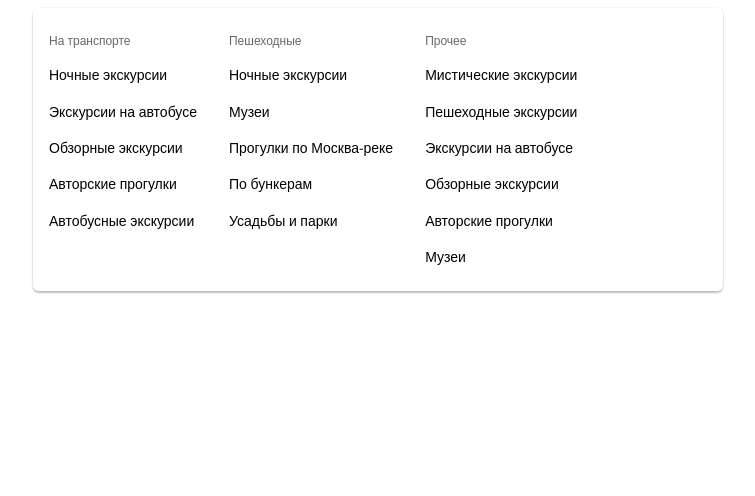
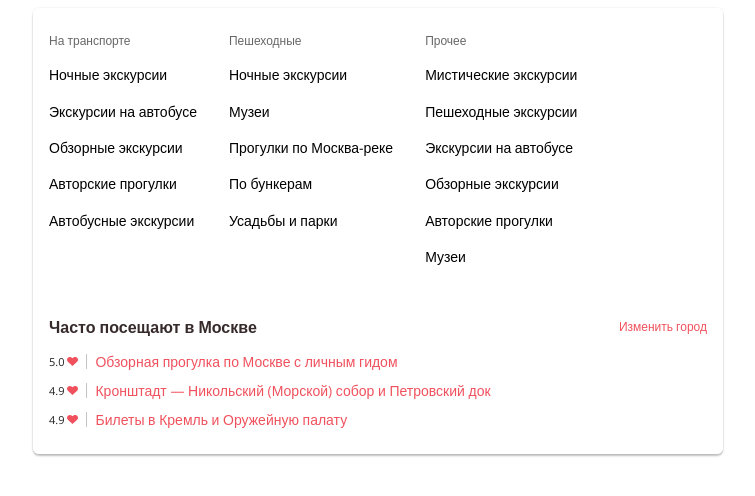
Before and after one commit to eleskin/uneed-guide-react-frontend, a Next.js app: page / in a window 1280 px wide. Shown: the top 496 px of the page, without its empty margins (262-1017 px from the left). Built offline with nearby package versions, Linux system fonts and the light colour scheme.

Commit message:
feature: Add Menu links

```diff
--- a/components/Menu/Menu.js
+++ b/components/Menu/Menu.js
@@ -1,3 +1,4 @@
+import Link from 'next/link';
 import {createRef} from 'react';
 import {useOutsideClickHandler} from '../../utils/hooks';
 import Button from '../Button/Button';
@@ -31,6 +32,38 @@ const Menu = ({isActiveMenu, setIsActiveMenu, ...props}) => {
 				</span>
 			</div>
 			<Navigation/>
+			<footer className={styles.Menu__footer}>
+				<div className={styles.Menu__title}>
+					<h4>Часто посещают в Москве</h4>
+					<Link href="#"><a>Изменить город</a></Link>
+				</div>
+				<ul className={styles.Menu__places}>
+					<li>
+						<Link href="#">
+							<a>
+								<i>5.0 <Image src="/assets/images/navigation/navigation-heart.svg" width={11} height={9} alt=""/></i>
+								<span>Обзорная прогулка по Москве с личным гидом</span>
+							</a>
+						</Link>
+					</li>
+					<li>
+						<Link href="#">
+							<a>
+								<i>4.9 <Image src="/assets/images/navigation/navigation-heart.svg" width={11} height={9} alt=""/></i>
+								<span>Кронштадт — Никольский (Морской) собор и Петровский док</span>
+							</a>
+						</Link>
+					</li>
+					<li>
+						<Link href="#">
+							<a>
+								<i>4.9 <Image src="/assets/images/navigation/navigation-heart.svg" width={11} height={9} alt=""/></i>
+								<span>Билеты в Кремль и Оружейную палату</span>
+							</a>
+						</Link>
+					</li>
+				</ul>
+			</footer>
 		</div>
 	);
 };
--- a/components/Menu/Menu.module.scss
+++ b/components/Menu/Menu.module.scss
@@ -62,6 +62,77 @@
 			}
 		}
 	}
+
+	.Menu__footer {
+		display: none;
+		padding: rem(24px) rem(16px);
+
+		.Menu__title {
+			display: flex;
+			flex-direction: row;
+			justify-content: space-between;
+			align-items: center;
+
+			h4 {
+				font-weight: 600;
+				font-size: rem(16px);
+				line-height: rem(24px);
+				color: #362a2b;
+				margin: 0;
+				padding: 0;
+			}
+
+			a {
+				font-size: rem(12px);
+				line-height: rem(18px);
+				color: #f0515d;
+				text-decoration: none;
+			}
+		}
+
+		.Menu__places {
+			list-style: none;
+			padding: 0;
+			margin: rem(12px) 0 0 0;
+
+			li {
+				margin-bottom: 8px;
+
+				a {
+					display: flex;
+					flex-direction: row;
+					justify-content: flex-start;
+					align-items: center;
+					grid-column-gap: 8px;
+					text-decoration: none;
+
+					i {
+						font-style: normal;
+						display: flex;
+						flex-direction: row;
+						justify-content: flex-start;
+						align-items: center;
+						grid-column-gap: 3px;
+						padding-right: 8px;
+						border-right: 1px solid #c4c4c4;
+						font-size: rem(11px);
+						line-height: rem(15px);
+						color: #212121;
+					}
+
+					span {
+						font-size: rem(14px);
+						line-height: rem(21px);
+						color: #f0515d;
+					}
+				}
+			}
+
+			li:last-child {
+				margin-bottom: 0;
+			}
+		}
+	}
 }
 
 .Menu_active {
@@ -115,5 +186,9 @@
 		.Menu__search {
 			display: none;
 		}
+
+		.Menu__footer {
+			display: block;
+		}
 	}
 }
```
